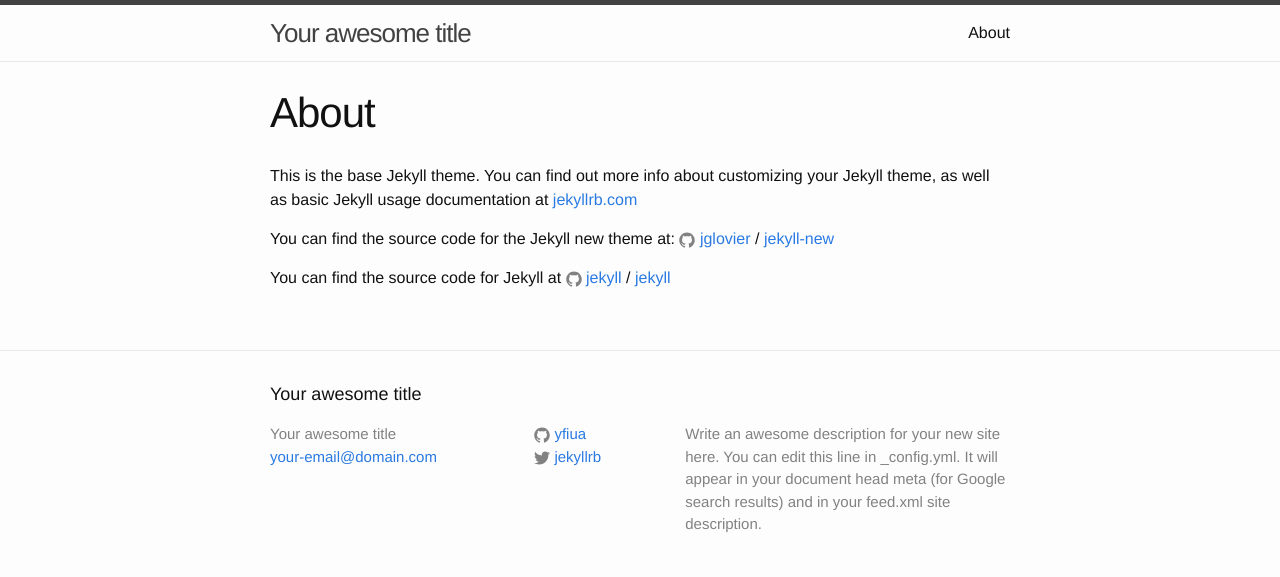
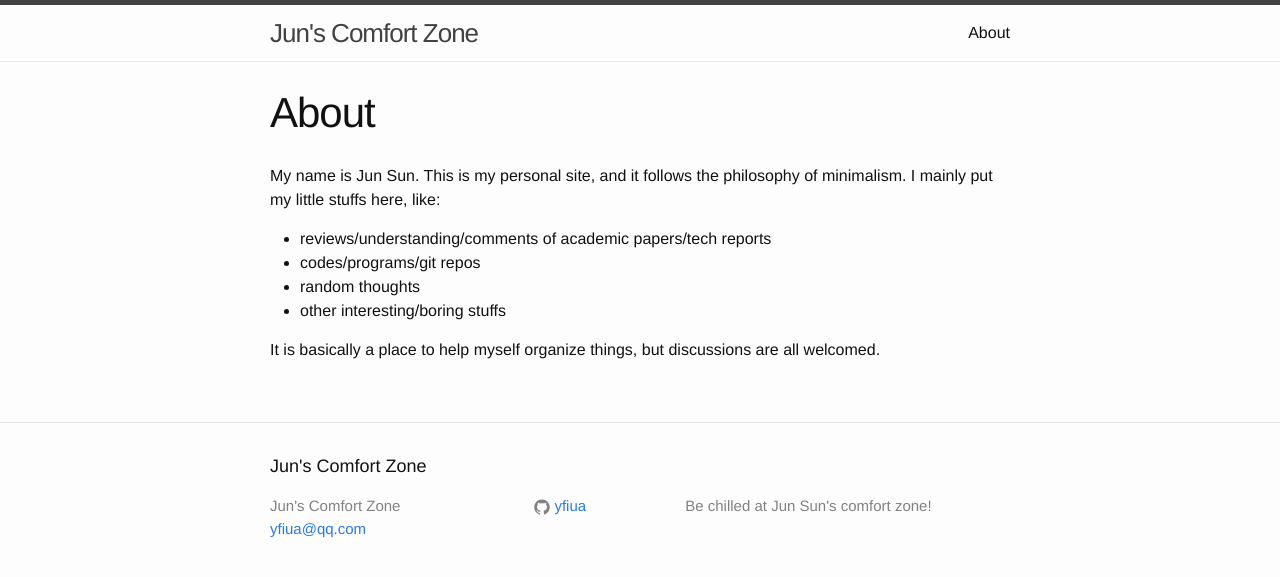
Before and after one commit to yfiua/yfiua.github.io, a Jekyll site: the page built from about.md, in a window 1280 px wide. Shown: the top 577 px of the page. Built offline with Jekyll 4.4.1, drawn with Linux system fonts in a browser that asks for light colours.

Commit message:
about page

```diff
--- a/_config.yml
+++ b/_config.yml
@@ -6,15 +6,12 @@
 # 'jekyll serve'. If you change this file, please restart the server process.
 
 # Site settings
-title: Your awesome title
-email: your-email@domain.com
+title: Jun's Comfort Zone
+email: yfiua@qq.com
 description: > # this means to ignore newlines until "baseurl:"
-  Write an awesome description for your new site here. You can edit this
-  line in _config.yml. It will appear in your document head meta (for
-  Google search results) and in your feed.xml site description.
+    Be chilled at Jun Sun's comfort zone!
 baseurl: "" # the subpath of your site, e.g. /blog
-url: "http://yourdomain.com" # the base hostname & protocol for your site
-twitter_username: jekyllrb
+url: "http://yfiua.github.io" # the base hostname & protocol for your site
 github_username:  yfiua
 
 # Build settings
--- a/about.md
+++ b/about.md
@@ -4,12 +4,11 @@
 permalink: /about/
 ---
 
-This is the base Jekyll theme. You can find out more info about customizing your Jekyll theme, as well as basic Jekyll usage documentation at [jekyllrb.com](http://jekyllrb.com/)
+My name is Jun Sun. This is my personal site, and it follows the philosophy of minimalism. I mainly put my little stuffs here, like:
 
-You can find the source code for the Jekyll new theme at:
-{% include icon-github.html username="jglovier" %} /
-[jekyll-new](https://github.com/jglovier/jekyll-new)
+* reviews/understanding/comments of academic papers/tech reports
+* codes/programs/git repos
+* random thoughts
+* other interesting/boring stuffs
 
-You can find the source code for Jekyll at
-{% include icon-github.html username="jekyll" %} /
-[jekyll](https://github.com/jekyll/jekyll)
+It is basically a place to help myself organize things, but discussions are all welcomed.
```
